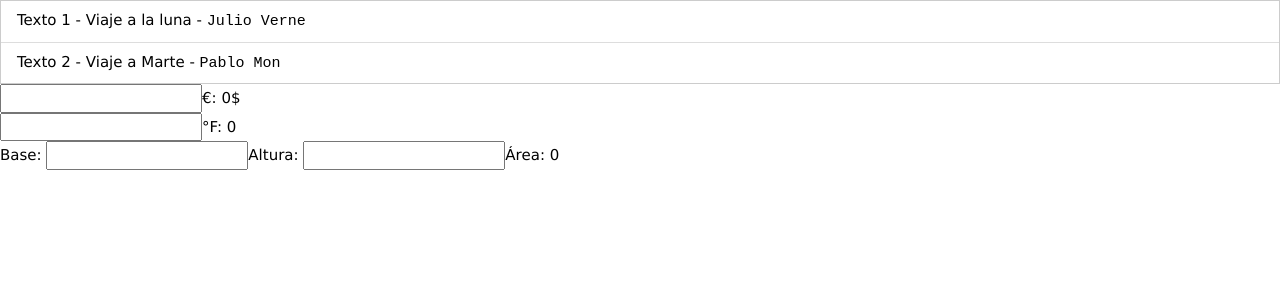
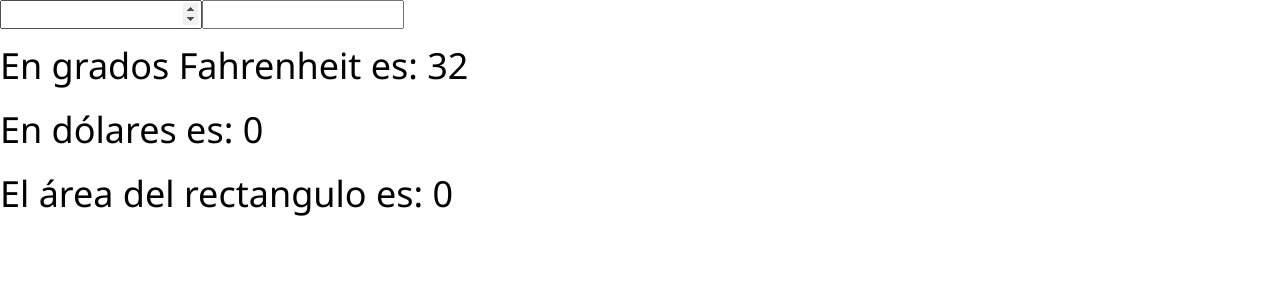
Before and after one commit to planetacomputer/react-pablo, a React (Vite) app: page / in a window 1280 px wide. Shown: the top 300 px of the page. Built offline with nearby package versions, Linux system fonts and the light colour scheme.

Commit message:
28 - Ejercicio props renderizado condicional

```diff
--- a/src/App.jsx
+++ b/src/App.jsx
@@ -1,20 +1,18 @@
-import PostComponent from './components/PostComponent';
-import GradToFahrComponente from './components/GradToFahrComponente';
-import AreaRectanguloComponente from './components/AreaRectanguloComponente';
-import EuroToDollarComponente from './components/EuroToDollarComponente';
+import { useState } from 'react';
+import ComponenteMultiple from './components/ComponenteMultiple';
 import './App.css';
-//Se realizan los cálculos en MiComponente (hijo) y se envían a App (padre) por props
+
 const App = () => {
+  const [datos1, setDatos1] = useState(0);
+  const [datos2, setDatos2] = useState(0);
   return (
-    <>
-        <ul class="w3-ul w3-border">
-          <li><PostComponent postTitle="Viaje a la luna" author="Julio Verne">Texto 1</PostComponent></li>
-          <li><PostComponent postTitle="Viaje a Marte" author="Pablo Mon">Texto 2</PostComponent></li>
-        </ul>
-        <EuroToDollarComponente />
-        <GradToFahrComponente />
-        <AreaRectanguloComponente />
-    </>
+    <div>
+        <input type="number" onChange={(e) => setDatos1(e.target.value)} />
+        <input type="number" onChange={(e) => setDatos2(e.target.value)} />
+        <ComponenteMultiple opcion={1} dato1={datos1} />
+        <ComponenteMultiple opcion={2} dato1={datos1} />
+        <ComponenteMultiple opcion={3} dato1={datos1} dato2={datos2} />
+    </div>
   )
 }
 export default App
--- /dev/null
+++ b/src/components/ComponenteMultiple.jsx
@@ -0,0 +1,10 @@
+const ComponenteMultiple = ({ opcion, dato1, dato2 }) => {
+    return (
+        <div>
+            {opcion === 1 ? <h1>En grados Fahrenheit es: {(dato1*9/5)+32}</h1> :
+            opcion === 2 ? <h1>En dólares es: {dato1 * 1.5}</h1> :
+            opcion === 3 ? <h1>El área del rectangulo es: {dato1*dato2}</h1> : ''}
+        </div>
+    )
+}
+export default ComponenteMultiple;
--- a/src/components/EuroToDollarComponente.jsx
+++ /dev/null
@@ -1,10 +0,0 @@
-import { useState } from "react";
-const EuroToDollarComponente = () => {
-    const [dollar, setDollar] = useState(0);
-    return (
-    <div>
-        <input type="text" onChange={e => setDollar(e.target.value*1.5)}></input>€: {dollar}$
-    </div>
-    )
-}
-export default EuroToDollarComponente;
--- a/src/components/GradToFahrComponente.jsx
+++ /dev/null
@@ -1,10 +0,0 @@
-import { useState } from "react";
-const GradToFahrComponente = () => {
-    const [grados, setGrados] = useState(0);
-    return (
-    <div>
-        <input type="text" onChange={e => setGrados((e.target.value*9/5)+32)}></input><span>°F: {grados}</span>
-    </div>
-    )
-}
-export default GradToFahrComponente;
--- a/src/components/PostComponent.jsx
+++ /dev/null
@@ -1,8 +0,0 @@
-const PostComponent = (props) => {
-  return (
-    <>
-    {props.children} - {props.postTitle} - <span className="w3-monospace">{props.author}</span>
-    </>
-  )
-}
-export default PostComponent
```
